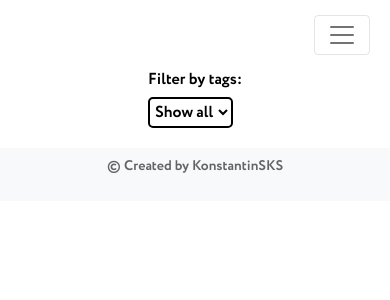
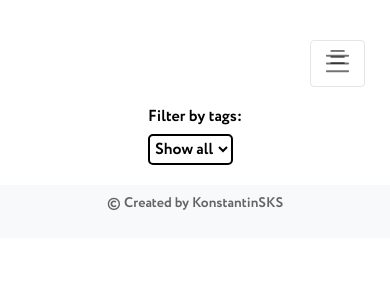
Before and after one commit to KonstantinSKS/illustrator-s_portfolio_website, a Flask app: page / in a window 390 px wide. Shown: the top 300 px of the page. Run offline with Flask 3, Linux system fonts and the light colour scheme; data that the repository does not hold is empty; some libraries are stand-ins or nearby versions.

Commit message:
header_optimization

```diff
--- a/victoria_site/static/css/style.css
+++ b/victoria_site/static/css/style.css
@@ -23,9 +23,11 @@ body {
     display: flex; /* Новое */
     align-items: flex-start; /* Выравнивание по верхнему краю */  /* Новое */
     background-color: #fff;
-    position: auto;
+    position: relative;
     width: 100%;
     z-index: 1000;
+    /* Добавляем отступ сверху для мобильных браузеров */
+    padding-top: env(safe-area-inset-top, 0);
 }
 
 .container {
@@ -458,9 +460,11 @@ footer p {
     background-color: rgba(0, 0, 0, 0.35); /* Темнее при наведении */
 }
 
+/* Стили для планшетов и маленьких десктопов */
 @media (max-width: 991.98px) {
     .header {
         position: relative;
+        padding-top: max(env(safe-area-inset-top, 0), 10px);
     }
 
     .navbar {
@@ -473,6 +477,25 @@ footer p {
 
     .navbar-toggler {
         cursor: pointer;
+        border: 1px solid #ccc;
+        padding: 8px 12px;
+        border-radius: 4px;
+        background: transparent;
+        font-size: 1.2rem;
+        min-width: 44px; /* Минимальный размер для touch */
+        min-height: 44px;
+        display: flex;
+        align-items: center;
+        justify-content: center;
+    }
+
+    .navbar-toggler:hover {
+        background-color: #f8f9fa;
+    }
+
+    .navbar-toggler:focus {
+        outline: 2px solid #007bff;
+        outline-offset: 2px;
     }
 
     .navbar-collapse {
@@ -490,4 +513,118 @@ footer p {
     .navbar-collapse.show {
         display: block;
     }
+
+    /* Мобильные ссылки навигации */
+    .navbar-nav .nav-link {
+        padding: 12px 15px;
+        margin: 5px 0;
+        display: block;
+        border-radius: 4px;
+        transition: background-color 0.2s ease;
+        min-height: 44px; /* Минимальный размер для touch */
+        display: flex;
+        align-items: center;
+    }
+
+    .navbar-nav .nav-link:hover,
+    .navbar-nav .nav-link:focus {
+        background-color: rgba(0, 0, 0, 0.05);
+    }
+
+    .artist-name {
+        font-size: 1.5rem; /* Уменьшаем размер шрифта для планшетов */
+    }
+
+    .projects {
+        grid-template-columns: repeat(2, 1fr); /* Две колонки для планшетов */
+        gap: 15px;
+    }
 }
+
+/* Стили для смартфонов */
+@media (max-width: 768px) {
+    .header {
+        padding-top: max(env(safe-area-inset-top, 0), 15px);
+        min-height: 60px;
+    }
+
+    .header-content {
+        height: auto;
+        min-height: 50px;
+        padding: 10px 0;
+    }
+
+    .artist-name {
+        font-size: 1.2rem; /* Еще меньше для смартфонов */
+        padding: 5px 10px;
+    }
+
+    .label-image {
+        max-height: 60px;
+        margin-top: 10px;
+    }
+
+    .container {
+        padding: 0 15px;
+    }
+
+    .projects {
+        grid-template-columns: 1fr; /* Одна колонка для смартфонов */
+        gap: 15px;
+        padding: 0 15px;
+    }
+
+    .about-container {
+        flex-direction: column;
+        padding: 15px;
+    }
+
+    .about-description,
+    .about-avatar {
+        width: 100%;
+        margin-top: 20px;
+        padding-left: 0;
+    }
+
+    .filter-projects-container {
+        padding: 0 15px;
+    }
+
+    .blog {
+        width: 95%;
+        margin: 5px auto;
+    }
+}
+
+/* Дополнительные стили для очень маленьких экранов */
+@media (max-width: 480px) {
+    .header {
+        padding-top: max(env(safe-area-inset-top, 0), 20px);
+    }
+
+    .artist-name {
+        font-size: 1rem;
+        padding: 5px;
+    }
+
+    .nav-link {
+        font-size: 0.9rem;
+        padding: 8px 5px;
+    }
+
+    .project-title {
+        font-size: 20px;
+        margin-top: 30px;
+    }
+
+    .blog-title {
+        font-size: 20px;
+        margin-top: 30px;
+    }
+
+    .project-text,
+    .blog-text {
+        font-size: 16px;
+        padding: 0 10px;
+    }
+}
--- a/victoria_site/templates/base.html
+++ b/victoria_site/templates/base.html
@@ -2,7 +2,10 @@
 <html lang="ru">
 <head>
     <meta charset="utf-8" />
-    <meta name="viewport" content="width=device-width, initial-scale=1" />
+    <meta name="viewport" content="width=device-width, initial-scale=1, viewport-fit=cover" />
+    <meta name="mobile-web-app-capable" content="yes" />
+    <meta name="apple-mobile-web-app-capable" content="yes" />
+    <meta name="apple-mobile-web-app-status-bar-style" content="default" />
     <link rel="icon" href="{{ url_for('static', filename='img/fav/fav.ico') }}" type="image" />
     <link rel="apple-touch-icon" sizes="180x180" href="{{ url_for('static', filename='img/fav/apple-touch-icon.png') }}" />
     <link rel="icon" type="image/png" sizes="32x32" href="{{ url_for('static', filename='img/fav/favicon-32x32.png') }}" />
--- a/victoria_site/templates/header.html
+++ b/victoria_site/templates/header.html
@@ -14,7 +14,7 @@
             <nav class="navbar navbar-expand-lg navbar-light">
                 <button class="navbar-toggler" type="button" data-toggle="collapse" data-target="#navbarNav"
                         aria-controls="navbarNav" aria-expanded="false" aria-label="Toggle navigation">
-                    <span class="navbar-toggler-icon"></span>
+                    <span class="navbar-toggler-icon">☰</span>
                 </button>
                 <div class="collapse navbar-collapse header-right" id="navbarNav">
                     <ul class="navbar-nav">
```
Also changed, not shown: victoria_site/static/img/404.png, victoria_site/static/img/500.png, victoria_site/static/img/fav/apple-touch-icon.png, victoria_site/static/img/fav/fav.ico, victoria_site/static/img/fav/favicon-16x16.png, victoria_site/static/img/fav/favicon-32x32.png, victoria_site/static/img/fav/favicon-48x48.png (added), victoria_site/static/img/illustration.png (deleted), victoria_site/static/img/logo.svg (deleted).
